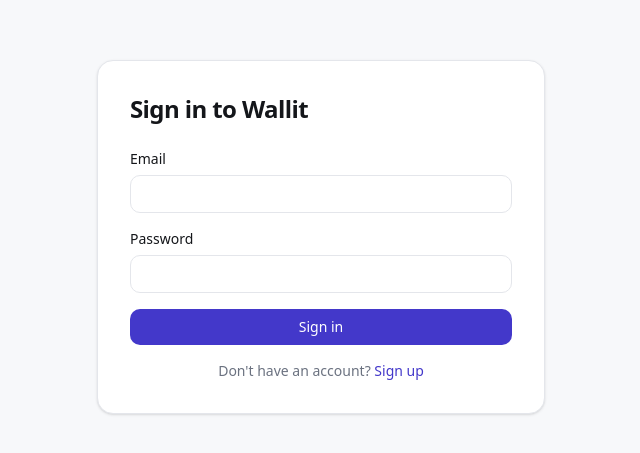
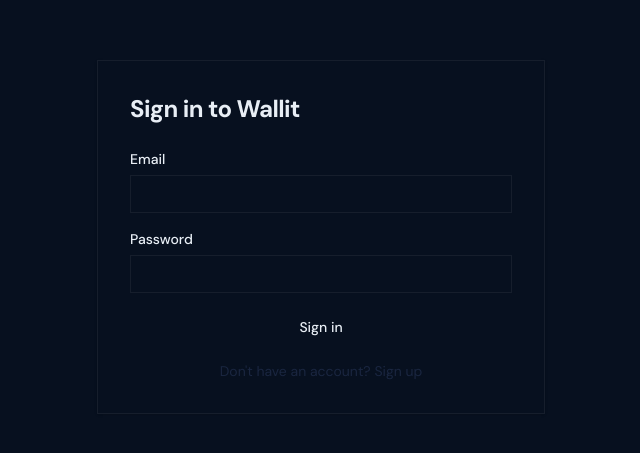
Before and after one commit to rthawani1209/Wallit, a Next.js app in the folder frontend/: page /login in a window 1280 px wide. Shown: the part 163-616 px from the top of the page, without its empty margins (319-959 px from the left). Built offline with nearby package versions, Linux system fonts and the light colour scheme; no server answers.

Commit message:
Replace design tokens with exact Finvault reference values (dark-only)

```diff
--- a/frontend/src/app/globals.css
+++ b/frontend/src/app/globals.css
@@ -1,65 +1,88 @@
 @import "tailwindcss";
 
+/*
+ * Design tokens adopted from the "Finvault" reference design
+ * (Figma export, guidelines/Guidelines.md). Dark-only by design —
+ * the reference defines no separate light theme.
+ */
 :root {
-  --background: #f7f8fa;
-  --foreground: #14161a;
+  --background: #07101f;
+  --foreground: #e8eef5;
 
-  --surface: #ffffff;
-  --border: #e4e6eb;
-  --muted: #6b7280;
+  --card: #0e1828;
+  --card-foreground: #e8eef5;
 
-  --accent: #4338ca;
-  --accent-hover: #3730a3;
-  --accent-foreground: #ffffff;
+  --sidebar: #0a1524;
+  --sidebar-foreground: #e8eef5;
 
-  --success: #16803c;
-  --success-bg: #ecfdf3;
-  --danger: #b91c1c;
-  --danger-bg: #fef2f2;
+  --primary: #10d98c;
+  --primary-foreground: #07101f;
+
+  --secondary: #131f35;
+  --secondary-foreground: #e8eef5;
+
+  --muted: #1a2640;
+  --muted-foreground: #6b7fa3;
+
+  --destructive: #f43f5e;
+  --destructive-foreground: #ffffff;
+
+  --warning: #f59e0b;
+
+  --border: rgba(255, 255, 255, 0.06);
+  --input: #131f35;
+  --ring: #10d98c;
+
+  --chart-1: #10d98c;
+  --chart-2: #6366f1;
+  --chart-3: #f59e0b;
+  --chart-4: #f43f5e;
+  --chart-5: #8b5cf6;
+
+  --radius: 0.875rem;
 }
 
 @theme inline {
   --color-background: var(--background);
   --color-foreground: var(--foreground);
 
-  --color-surface: var(--surface);
+  --color-card: var(--card);
+  --color-card-foreground: var(--card-foreground);
+
+  --color-sidebar: var(--sidebar);
+  --color-sidebar-foreground: var(--sidebar-foreground);
+
+  --color-primary: var(--primary);
+  --color-primary-foreground: var(--primary-foreground);
+
+  --color-secondary: var(--secondary);
+  --color-secondary-foreground: var(--secondary-foreground);
+
+  --color-muted: var(--muted);
+  --color-muted-foreground: var(--muted-foreground);
+
+  --color-destructive: var(--destructive);
+  --color-destructive-foreground: var(--destructive-foreground);
+
+  --color-warning: var(--warning);
+
   --color-border: var(--border);
-  --color-muted: var(--muted);
+  --color-input: var(--input);
+  --color-ring: var(--ring);
 
-  --color-accent: var(--accent);
-  --color-accent-hover: var(--accent-hover);
-  --color-accent-foreground: var(--accent-foreground);
+  --color-chart-1: var(--chart-1);
+  --color-chart-2: var(--chart-2);
+  --color-chart-3: var(--chart-3);
+  --color-chart-4: var(--chart-4);
+  --color-chart-5: var(--chart-5);
 
-  --color-success: var(--success);
-  --color-success-bg: var(--success-bg);
-  --color-danger: var(--danger);
-  --color-danger-bg: var(--danger-bg);
+  --radius-sm: calc(0.875rem - 4px);
+  --radius-md: calc(0.875rem - 2px);
+  --radius-lg: 0.875rem;
+  --radius-xl: calc(0.875rem + 4px);
 
-  --radius-card: 1rem;
-  --radius-control: 0.625rem;
-
-  --font-sans: var(--font-geist-sans);
-  --font-mono: var(--font-geist-mono);
-}
-
-@media (prefers-color-scheme: dark) {
-  :root {
-    --background: #0a0a0c;
-    --foreground: #ededef;
-
-    --surface: #17181c;
-    --border: #2a2c32;
-    --muted: #9297a3;
-
-    --accent: #818cf8;
-    --accent-hover: #a5b4fc;
-    --accent-foreground: #0a0a0c;
-
-    --success: #4ade80;
-    --success-bg: #14291d;
-    --danger: #f87171;
-    --danger-bg: #2c1616;
-  }
+  --font-sans: var(--font-dm-sans);
+  --font-mono: var(--font-dm-mono);
 }
 
 body {
```
